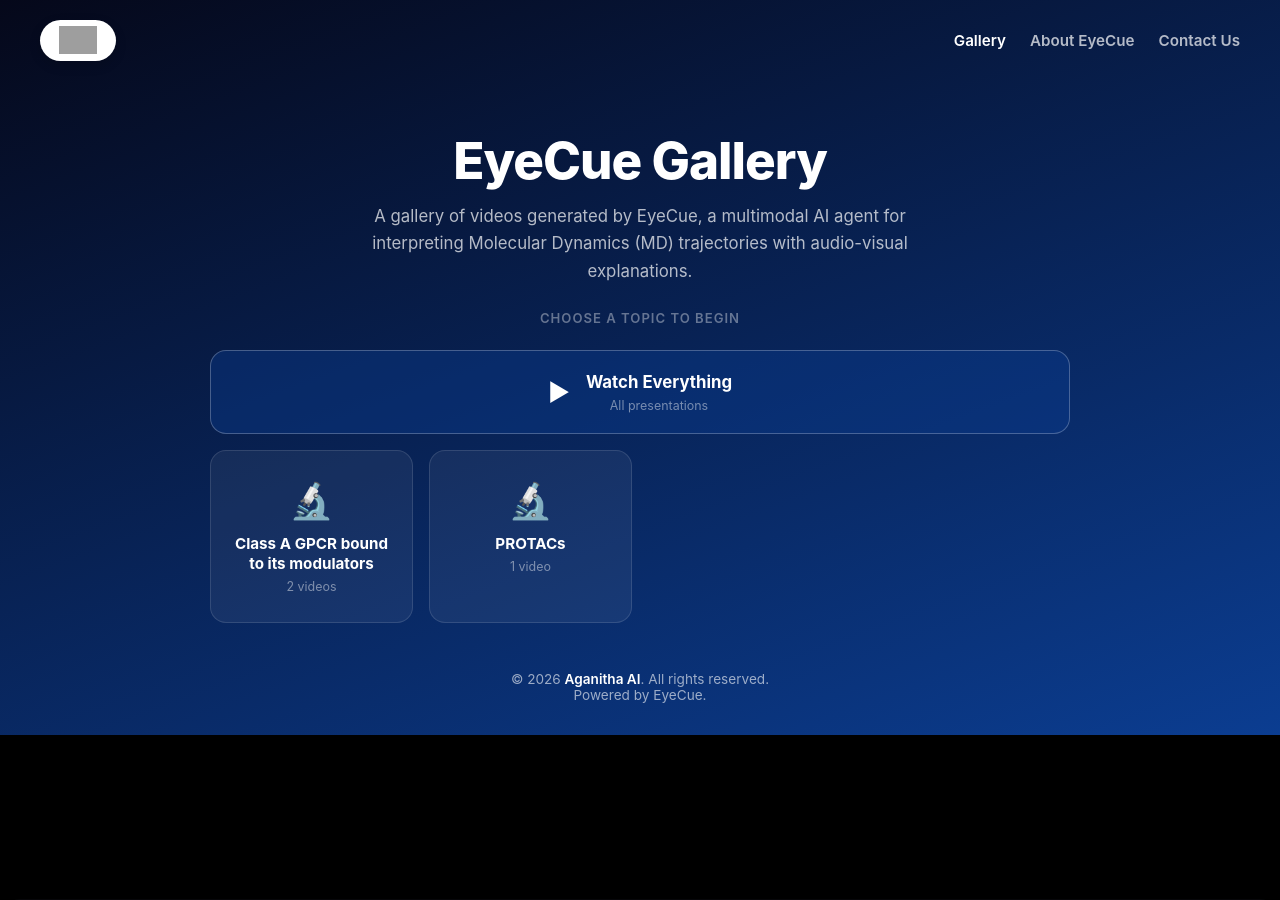
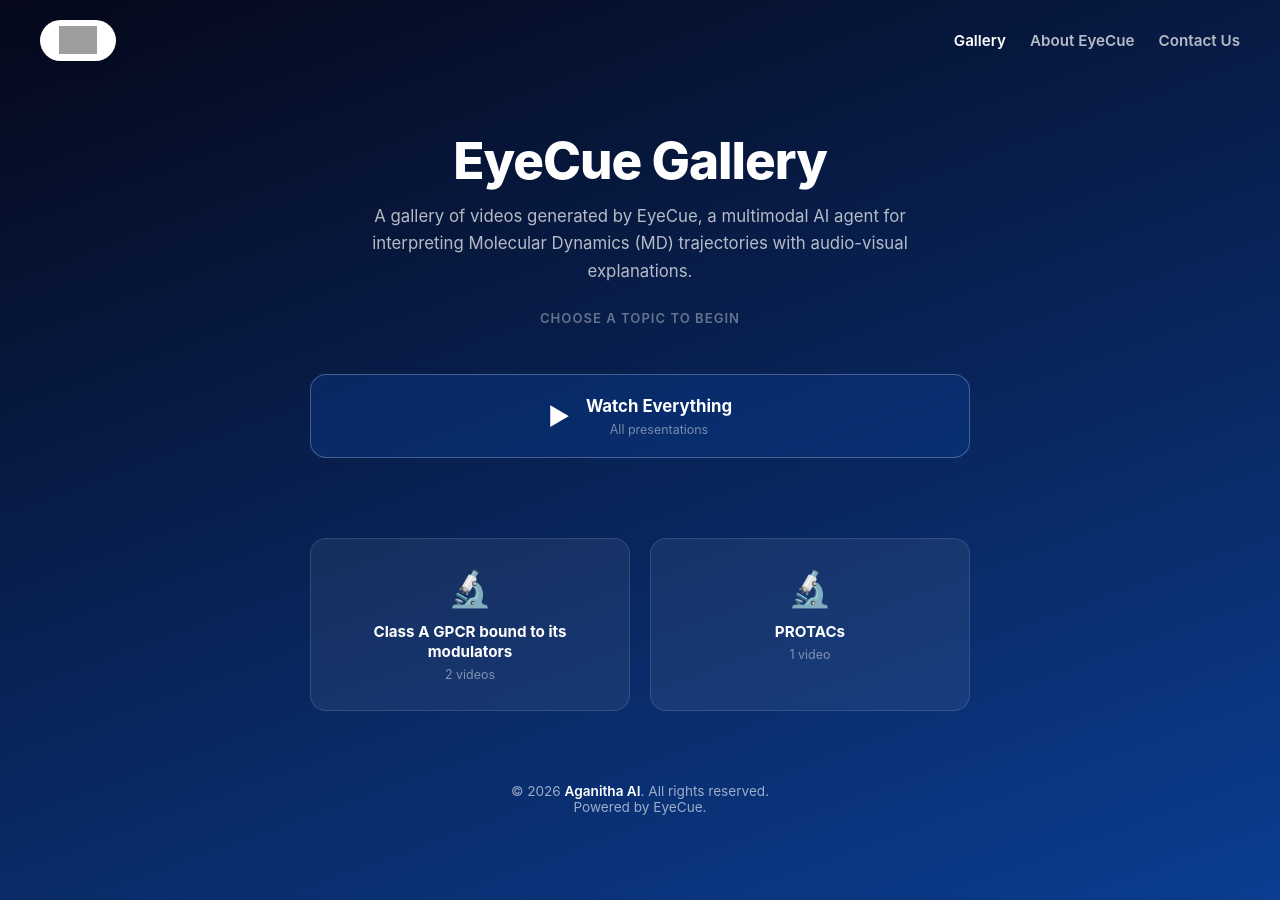
Before and after one commit to aganitha/eyecue, a Jekyll site: the page built from index.html, in a window 1280 px wide. Built offline with Jekyll 4.4.1, drawn with Linux system fonts in a browser that asks for light colours; grey boxes are pictures that could not be loaded.

Commit message:
improved layout

```diff
--- a/assets/css/style.css
+++ b/assets/css/style.css
@@ -33,8 +33,10 @@
   background-color: #f8f9fa;
 }
 .logo-pill img {
-  height: 28px;
+  height: 28px !important;
+  width: auto !important;
   display: block;
+  max-width: 100%;
 }
 
 /* Common Header */
@@ -45,6 +47,8 @@
   justify-content: space-between;
   align-items: center;
   padding: 1.25rem 2.5rem;
+  flex-shrink: 0;
+  box-sizing: border-box;
 }
 .global-header nav {
   display: flex;
--- a/index.html
+++ b/index.html
@@ -65,8 +65,10 @@
   align-items: center;
   padding: 0;
   overflow-y: auto;
-  gap: 1.5rem;
+  -webkit-overflow-scrolling: touch;
+  gap: 3rem;
   position: relative;
+  height: 100%;
 }
 
 .select-header { text-align: center; }
@@ -92,14 +94,25 @@
   letter-spacing: 1px;
   margin: 1.5rem 0 0;
 }
+.all-card-row {
+  width: 100%;
+  display: flex;
+  justify-content: center;
+  margin-bottom: 2rem;
+  padding: 0 1.5rem;
+}
 .category-grid {
-  display: grid;
-  grid-template-columns: repeat(auto-fit, minmax(180px, 1fr));
-  gap: 1rem;
+  display: flex;
+  flex-wrap: wrap;
+  justify-content: center;
+  gap: 1.25rem;
   width: 100%;
-  max-width: 860px;
+  max-width: 1000px;
+  padding: 0 1.5rem;
 }
 .cat-card {
+  flex: 1 1 200px;
+  max-width: 320px;
   background: rgba(255,255,255,0.06);
   border: 1px solid rgba(255,255,255,0.12);
   border-radius: 16px;
@@ -121,7 +134,8 @@
 .cat-card.all-card {
   border-color: rgba(255,255,255,0.25);
   background: rgba(11,61,145,0.4);
-  grid-column: 1 / -1;
+  flex: 0 1 660px; /* target "two cells" width (2*320 + gap) */
+  max-width: 90%;
   display: flex;
   align-items: center;
   justify-content: center;
@@ -592,14 +606,14 @@
     </nav>
   </header>
 
-  <div style="margin-top: auto;"></div>
+
 
   <div class="select-header">
     <h1>EyeCue Gallery</h1>
     <p class="select-tagline">A gallery of videos generated by EyeCue, a multimodal AI agent for interpreting Molecular Dynamics (MD) trajectories with audio-visual explanations.</p>
     <p class="select-prompt">Choose a topic to begin</p>
   </div>
-  <div class="category-grid">
+  <div class="all-card-row">
     <div class="cat-card all-card" onclick="startFeed('all')">
       <span class="cat-icon">▶</span>
       <div>
@@ -607,6 +621,8 @@
         <div class="cat-count">All presentations</div>
       </div>
     </div>
+  </div>
+  <div class="category-grid">
     {% for category in site.data.gallery %}
       {% assign cat_id = category.system_type | slugify %}
       <div class="cat-card" onclick="startFeed('{{ cat_id }}')">
@@ -617,7 +633,7 @@
     {% endfor %}
   </div>
 
-  <footer class="global-footer" style="margin-top: auto;">
+  <footer class="global-footer" style="padding-bottom: 3rem;">
     &copy; {{ site.time | date: '%Y' }} <a href="https://aganitha.ai/" target="_blank">Aganitha AI</a>. All rights reserved.<br>
     Powered by EyeCue.
   </footer>
```
